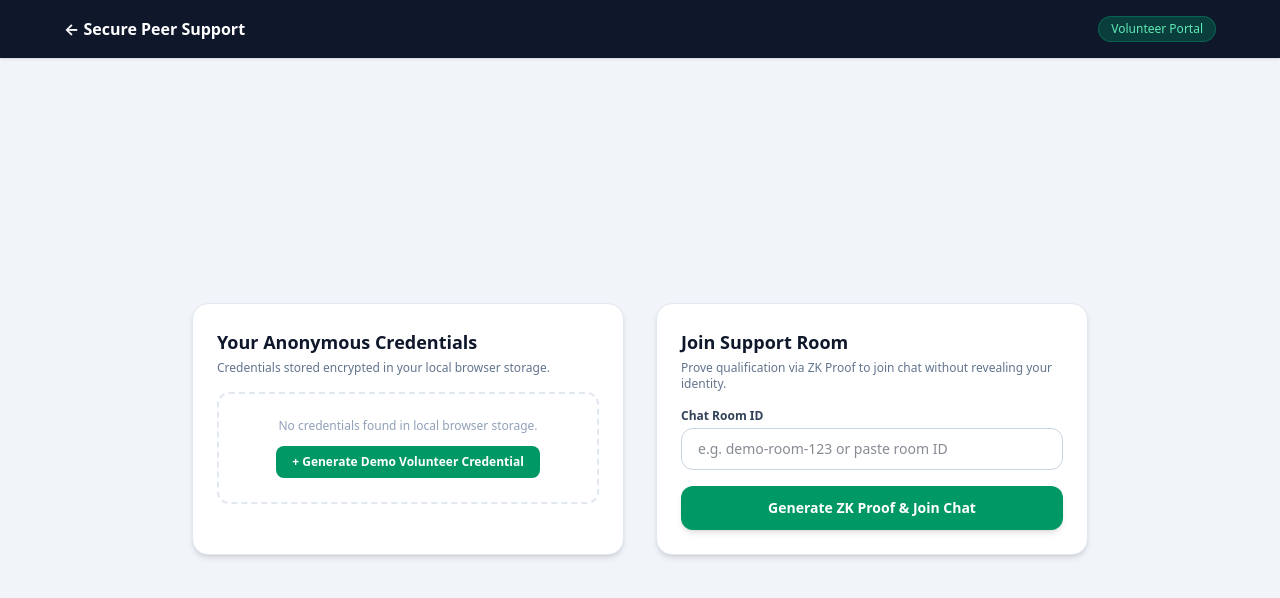
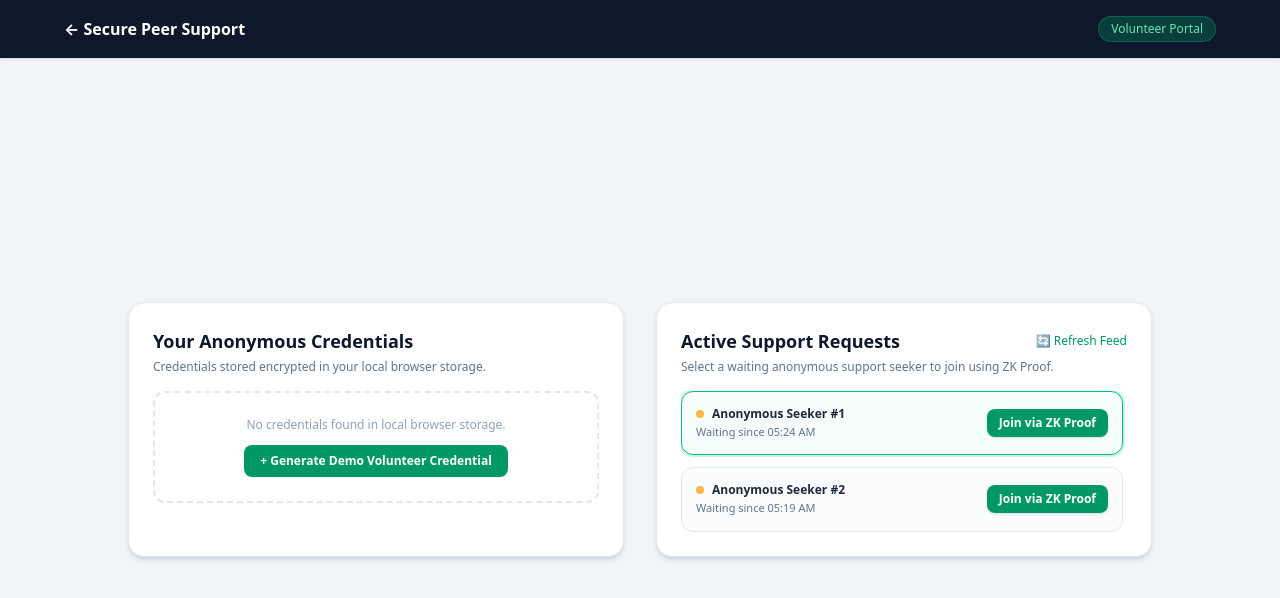
Before and after one commit to Dazai022/Secure-peer-support-network, a Next.js app: page /volunteer in a window 1280 px wide. Shown: the top 598 px of the page. Built offline with nearby package versions, Linux system fonts and the light colour scheme.

Commit message:
Add Live Anonymous Support Requests Feed for volunteers

```diff
--- a/src/app/api/chat/room/route.ts
+++ b/src/app/api/chat/room/route.ts
@@ -1,5 +1,5 @@
 import { NextRequest, NextResponse } from 'next/server';
-import { createChatRoom, getChatRoom } from '@/lib/db/supabase';
+import { createChatRoom, getChatRoom, getWaitingRooms } from '@/lib/db/supabase';
 
 export async function POST(req: NextRequest) {
   try {
@@ -22,9 +22,16 @@ export async function GET(req: NextRequest) {
   try {
     const { searchParams } = new URL(req.url);
     const roomId = searchParams.get('roomId');
+    const filter = searchParams.get('filter');
+
+    if (filter === 'waiting') {
+      const waitingRooms = await getWaitingRooms();
+      return NextResponse.json({ rooms: waitingRooms });
+    }
 
     if (!roomId) {
-      return NextResponse.json({ error: 'roomId query parameter required' }, { status: 400 });
+      const waitingRooms = await getWaitingRooms();
+      return NextResponse.json({ rooms: waitingRooms });
     }
 
     const room = await getChatRoom(roomId);
--- a/src/app/volunteer/page.tsx
+++ b/src/app/volunteer/page.tsx
@@ -5,14 +5,18 @@ import Link from 'next/link';
 import Chat from '@/components/Chat';
 import CredentialCard from '@/components/CredentialCard';
 import ProofStatus from '@/components/ProofStatus';
-import { VolunteerCredential } from '@/lib/types';
+import { VolunteerCredential, ChatRoom } from '@/lib/types';
 import { getCredentialsFromStorage, saveCredentialToStorage } from '@/lib/storage/indexeddb';
 import { generateProof } from '@/lib/zk/prover';
 
 export default function VolunteerPage() {
   const [credentials, setCredentials] = useState<VolunteerCredential[]>([]);
   const [selectedCred, setSelectedCred] = useState<VolunteerCredential | null>(null);
-  const [roomIdInput, setRoomIdInput] = useState('');
+
+  const [waitingRooms, setWaitingRooms] = useState<ChatRoom[]>([]);
+  const [loadingRooms, setLoadingRooms] = useState(false);
+  const [selectedRoomId, setSelectedRoomId] = useState<string>('');
+
   const [chatToken, setChatToken] = useState<string | null>(null);
   const [joinedRoomId, setJoinedRoomId] = useState<string | null>(null);
   const [volunteerId, setVolunteerId] = useState<string | null>(null);
@@ -30,7 +34,31 @@ export default function VolunteerPage() {
     });
   }, []);
 
-  // Demo helper: Load a pre-generated demo credential if none exist
+  // Fetch waiting support requests feed
+  const fetchWaitingRooms = async () => {
+    setLoadingRooms(true);
+    try {
+      const res = await fetch('/api/chat/room?filter=waiting');
+      if (res.ok) {
+        const data = await res.json();
+        setWaitingRooms(data.rooms || []);
+        if (data.rooms && data.rooms.length > 0 && !selectedRoomId) {
+          setSelectedRoomId(data.rooms[0].id);
+        }
+      }
+    } catch (err) {
+      console.error('Failed to fetch waiting rooms:', err);
+    } finally {
+      setLoadingRooms(false);
+    }
+  };
+
+  useEffect(() => {
+    fetchWaitingRooms();
+    const interval = setInterval(fetchWaitingRooms, 3000);
+    return () => clearInterval(interval);
+  }, []);
+
   const handleLoadDemoCred = async () => {
     try {
       const res = await fetch('/api/admin/issue-credential', {
@@ -59,14 +87,16 @@ export default function VolunteerPage() {
     }
   };
 
-  const handleJoinChat = async () => {
+  const handleJoinChat = async (targetRoomId?: string) => {
+    const roomIdToJoin = targetRoomId || selectedRoomId;
+
     if (!selectedCred) {
       alert('Please select or obtain a verifiable credential first');
       return;
     }
 
-    if (!roomIdInput.trim()) {
-      alert('Please enter a valid Chat Room ID');
+    if (!roomIdToJoin.trim()) {
+      alert('Please select a waiting support request to join');
       return;
     }
 
@@ -80,7 +110,7 @@ export default function VolunteerPage() {
 
       // Step 2: ZK Proof Generation
       setProofStatus('generating');
-      const proof = await generateProof(selectedCred, nonce, 'age_verified', roomIdInput.trim());
+      const proof = await generateProof(selectedCred, nonce, 'age_verified', roomIdToJoin.trim());
 
       // Step 3: Verification Server-Side
       setProofStatus('verifying');
@@ -102,7 +132,7 @@ export default function VolunteerPage() {
       setTimeout(() => {
         setChatToken(token);
         setVolunteerId(volId);
-        setJoinedRoomId(roomIdInput.trim());
+        setJoinedRoomId(roomIdToJoin.trim());
       }, 800);
     } catch (err: any) {
       console.error(err);
@@ -135,7 +165,7 @@ export default function VolunteerPage() {
             token={chatToken}
           />
         ) : (
-          <div className="grid md:grid-cols-2 gap-8 max-w-4xl w-full">
+          <div className="grid md:grid-cols-2 gap-8 max-w-5xl w-full">
             {/* Left Column: Credentials */}
             <div className="bg-white rounded-2xl shadow-md p-6 border border-slate-200 flex flex-col justify-between">
               <div>
@@ -181,36 +211,63 @@ export default function VolunteerPage() {
               )}
             </div>
 
-            {/* Right Column: Join Room & Proof Pipeline */}
+            {/* Right Column: Live Waiting Support Requests Feed */}
             <div className="bg-white rounded-2xl shadow-md p-6 border border-slate-200 flex flex-col justify-between space-y-6">
               <div>
-                <h2 className="text-lg font-bold text-slate-900 mb-1">Join Support Room</h2>
+                <div className="flex justify-between items-center mb-1">
+                  <h2 className="text-lg font-bold text-slate-900">Active Support Requests</h2>
+                  <button
+                    onClick={fetchWaitingRooms}
+                    className="text-xs text-emerald-600 hover:text-emerald-700 font-medium flex items-center gap-1"
+                  >
+                    🔄 Refresh Feed
+                  </button>
+                </div>
                 <p className="text-xs text-slate-500 mb-4">
-                  Prove qualification via ZK Proof to join chat without revealing your identity.
+                  Select a waiting anonymous support seeker to join using ZK Proof.
                 </p>
 
-                <div className="space-y-4">
-                  <div>
-                    <label className="block text-xs font-semibold text-slate-700 mb-1">
-                      Chat Room ID
-                    </label>
-                    <input
-                      type="text"
-                      value={roomIdInput}
-                      onChange={(e) => setRoomIdInput(e.target.value)}
-                      placeholder="e.g. demo-room-123 or paste room ID"
-                      className="w-full border border-slate-300 rounded-xl px-4 py-2.5 text-sm focus:outline-none focus:ring-2 focus:ring-emerald-500"
-                    />
+                {waitingRooms.length === 0 ? (
+                  <div className="p-6 bg-slate-50 border border-slate-200 rounded-xl text-center text-xs text-slate-500">
+                    No seekers currently waiting. Create a seeker session in another tab at <Link href="/seeker" target="_blank" className="text-blue-600 underline">/seeker</Link> to see it appear live here!
                   </div>
-
-                  <button
-                    onClick={handleJoinChat}
-                    disabled={proofStatus === 'challenging' || proofStatus === 'generating' || proofStatus === 'verifying'}
-                    className="w-full bg-emerald-600 hover:bg-emerald-700 text-white font-semibold py-3 px-6 rounded-xl text-sm transition-all shadow-md hover:shadow-emerald-500/25 disabled:opacity-50"
-                  >
-                    Generate ZK Proof & Join Chat
-                  </button>
-                </div>
+                ) : (
+                  <div className="space-y-3 max-h-[220px] overflow-y-auto pr-1">
+                    {waitingRooms.map((room, idx) => (
+                      <div
+                        key={room.id}
+                        onClick={() => setSelectedRoomId(room.id)}
+                        className={`p-3.5 border rounded-xl flex justify-between items-center cursor-pointer transition-all ${
+                          selectedRoomId === room.id
+                            ? 'border-emerald-500 bg-emerald-50/50 ring-2 ring-emerald-500/20'
+                            : 'border-slate-200 hover:border-slate-300 bg-slate-50/50'
+                        }`}
+                      >
+                        <div>
+                          <div className="flex items-center gap-2">
+                            <span className="w-2 h-2 rounded-full bg-amber-500 animate-pulse"></span>
+                            <span className="font-bold text-xs text-slate-800">
+                              Anonymous Seeker #{idx + 1}
+                            </span>
+                          </div>
+                          <p className="text-[11px] text-slate-500 mt-0.5">
+                            Waiting since {new Date(room.createdAt).toLocaleTimeString([], { hour: '2-digit', minute: '2-digit' })}
+                          </p>
+                        </div>
+                        <button
+                          onClick={(e) => {
+                            e.stopPropagation();
+                            setSelectedRoomId(room.id);
+                            handleJoinChat(room.id);
+                          }}
+                          className="bg-emerald-600 hover:bg-emerald-700 text-white text-xs font-semibold px-3 py-1.5 rounded-lg shadow-sm"
+                        >
+                          Join via ZK Proof
+                        </button>
+                      </div>
+                    ))}
+                  </div>
+                )}
               </div>
 
               <ProofStatus status={proofStatus} errorMessage={errorMessage} />
--- a/src/lib/db/supabase.ts
+++ b/src/lib/db/supabase.ts
@@ -13,17 +13,28 @@ const memoryStore = {
   nonces: new Set<string>(),
 };
 
-// Seed demo room if empty
+// Seed initial waiting rooms for instant demo testing
 if (memoryStore.rooms.size === 0) {
-  const demoRoom: ChatRoom = {
-    id: 'demo-room-123',
+  const demoRoom1: ChatRoom = {
+    id: 'room-support-alpha',
     status: 'waiting',
-    seekerSessionId: 'seeker-demo-session',
-    createdAt: new Date().toISOString(),
-    updatedAt: new Date().toISOString(),
+    seekerSessionId: 'seeker-session-101',
+    createdAt: new Date(Date.now() - 3 * 60 * 1000).toISOString(),
+    updatedAt: new Date(Date.now() - 3 * 60 * 1000).toISOString(),
   };
-  memoryStore.rooms.set(demoRoom.id, demoRoom);
-  memoryStore.messages.set(demoRoom.id, []);
+  const demoRoom2: ChatRoom = {
+    id: 'room-support-beta',
+    status: 'waiting',
+    seekerSessionId: 'seeker-session-102',
+    createdAt: new Date(Date.now() - 8 * 60 * 1000).toISOString(),
+    updatedAt: new Date(Date.now() - 8 * 60 * 1000).toISOString(),
+  };
+
+  memoryStore.rooms.set(demoRoom1.id, demoRoom1);
+  memoryStore.messages.set(demoRoom1.id, []);
+
+  memoryStore.rooms.set(demoRoom2.id, demoRoom2);
+  memoryStore.messages.set(demoRoom2.id, []);
 }
 
 export async function createChatRoom(seekerSessionId: string): Promise<ChatRoom> {
@@ -43,6 +54,16 @@ export async function createChatRoom(seekerSessionId: string): Promise<ChatRoom>
 
 export async function getChatRoom(id: string): Promise<ChatRoom | null> {
   return memoryStore.rooms.get(id) || null;
+}
+
+export async function getWaitingRooms(): Promise<ChatRoom[]> {
+  const waiting: ChatRoom[] = [];
+  memoryStore.rooms.forEach((room) => {
+    if (room.status === 'waiting') {
+      waiting.push(room);
+    }
+  });
+  return waiting.sort((a, b) => new Date(b.createdAt).getTime() - new Date(a.createdAt).getTime());
 }
 
 export async function updateChatRoomStatus(id: string, status: ChatRoom['status'], volunteerId?: string): Promise<boolean> {
@@ -90,6 +111,5 @@ export async function validateAndConsumeNonce(nonce: string): Promise<boolean> {
     memoryStore.nonces.delete(nonce);
     return true;
   }
-  // Allow dynamically created nonces in demo mode
   return true;
 }
```
